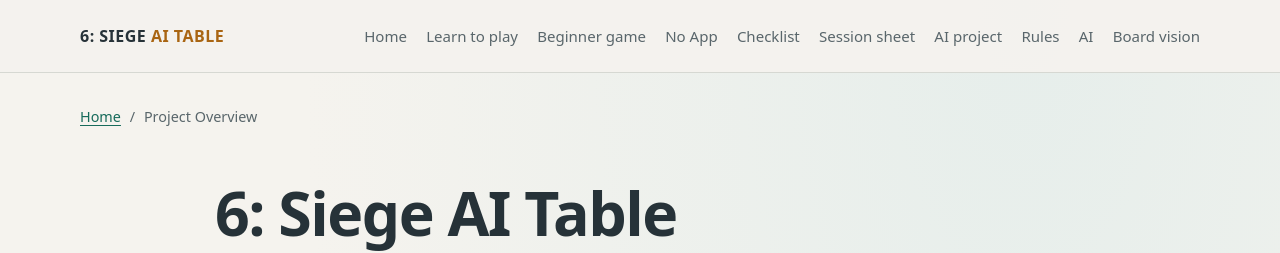
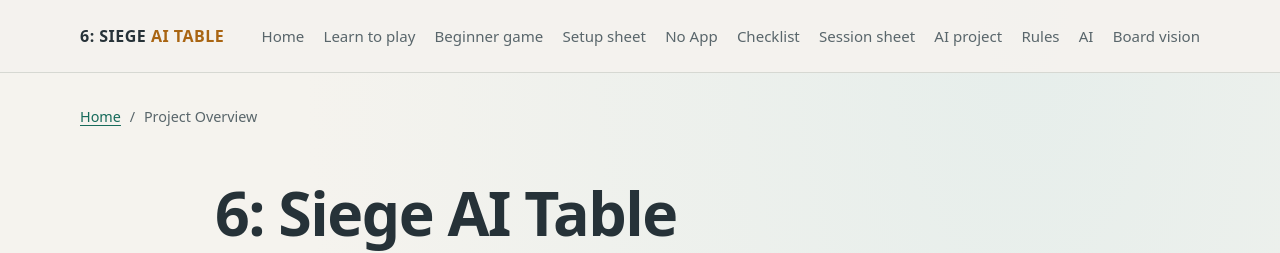
Before and after one commit to JamSpot/6-siege-ai-table, a Jekyll site: the page built from README.md, in a window 1280 px wide. Shown: the top 253 px of the page. Built offline with Jekyll 4.4.1, drawn with Linux system fonts in a browser that asks for light colours.

Commit message:
Add setup sheet to every guide page navigation

```diff
--- a/_layouts/guide.html
+++ b/_layouts/guide.html
@@ -14,6 +14,7 @@
       <a href="{{ '/' | relative_url }}">Home</a>
       <a href="{{ '/tutorial/' | relative_url }}">Learn to play</a>
       <a href="{{ '/tutorial/first-learning-scenario.html' | relative_url }}">Beginner game</a>
+      <a href="{{ '/tutorial/first-game-setup-sheet.html' | relative_url }}">Setup sheet</a>
       <a href="{{ '/tutorial/no-app-quick-reference.html' | relative_url }}">No App</a>
       <a href="{{ '/tutorial/first-game-checklist.html' | relative_url }}">Checklist</a>
       <a href="{{ '/tutorial/first-game-session-sheet.html' | relative_url }}">Session sheet</a>
```
